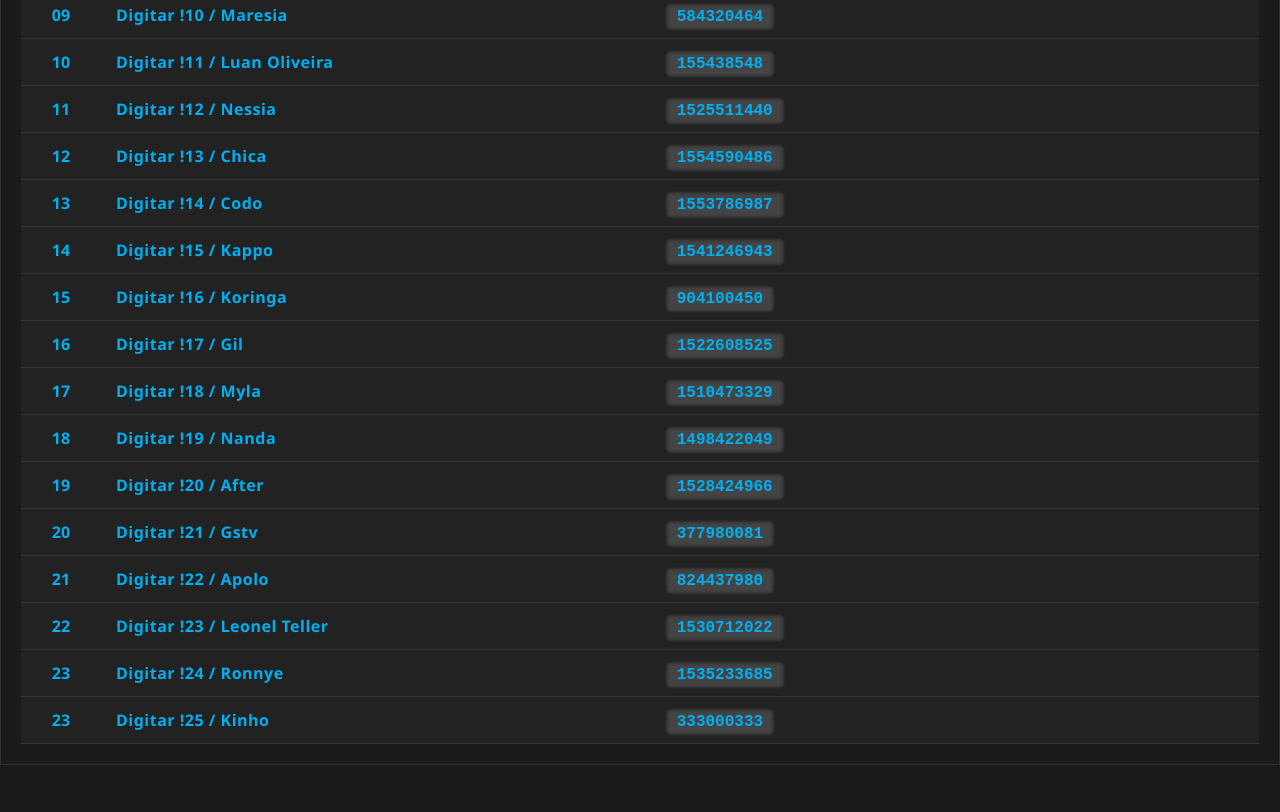
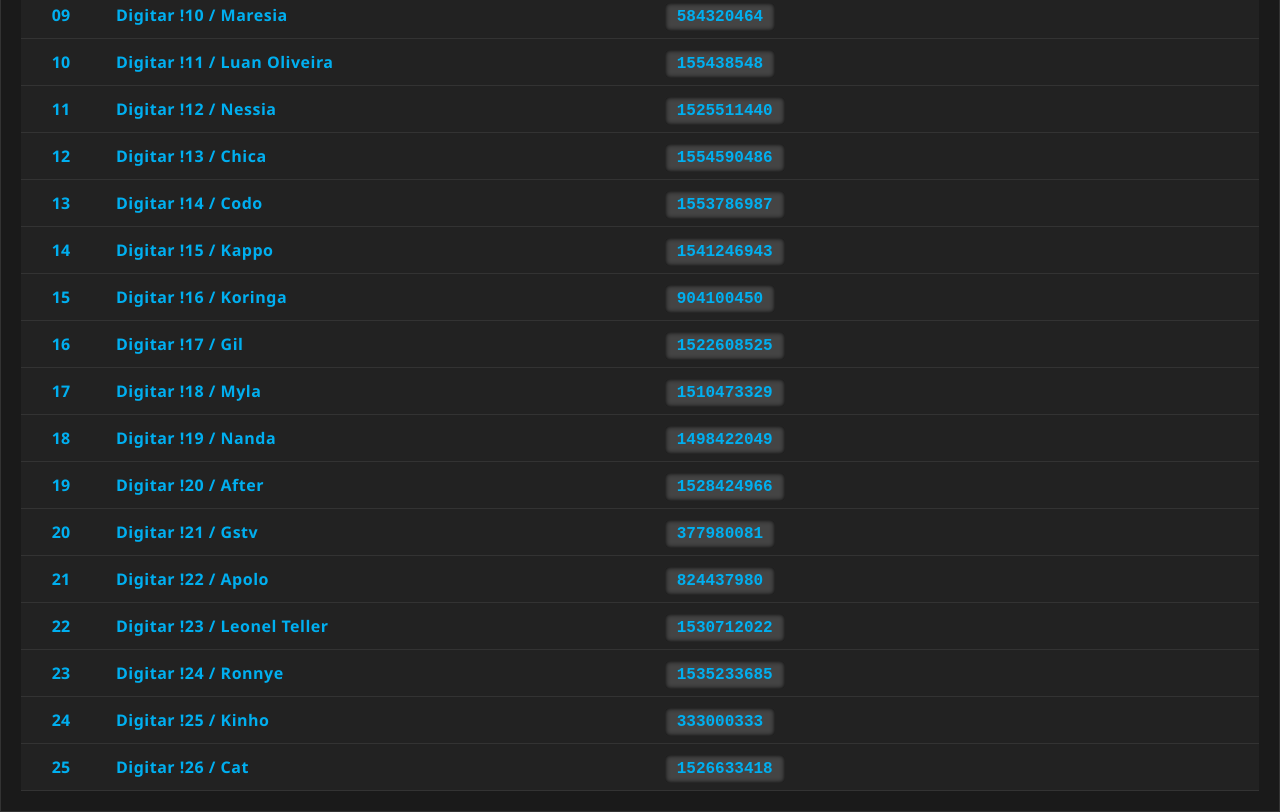
Before and after one commit to MegaPop2/Privado, a plain HTML site: page index.html in a window 1280 px wide. Shown: the part 539-1351 px from the top of the page. Before the commit the page ends 1304 px from the top, so only its background shows below. Drawn offline with Linux system fonts and the light colour scheme.

Commit message:
Add files via upload

```diff
--- a/index.html
+++ b/index.html
@@ -131,7 +131,8 @@
             <tr><td class="num-col">21</td><td><span class="cmd-text">Digitar !22 / Apolo</span></td><td><span class="id-badge">824437980</span></td></tr>
             <tr><td class="num-col">22</td><td><span class="cmd-text">Digitar !23 / Leonel Teller</span></td><td><span class="id-badge">1530712022</span></td></tr>
             <tr><td class="num-col">23</td><td><span class="cmd-text">Digitar !24 / Ronnye</span></td><td><span class="id-badge">1535233685</span></td></tr>
-            <tr><td class="num-col">23</td><td><span class="cmd-text">Digitar !25 / Kinho</span></td><td><span class="id-badge">333000333</span></td></tr>
+            <tr><td class="num-col">24</td><td><span class="cmd-text">Digitar !25 / Kinho</span></td><td><span class="id-badge">333000333</span></td></tr>
+            <tr><td class="num-col">25</td><td><span class="cmd-text">Digitar !26 / Cat</span></td><td><span class="id-badge">1526633418</span></td></tr>
         </tbody>
     </table>
 </div>
```
